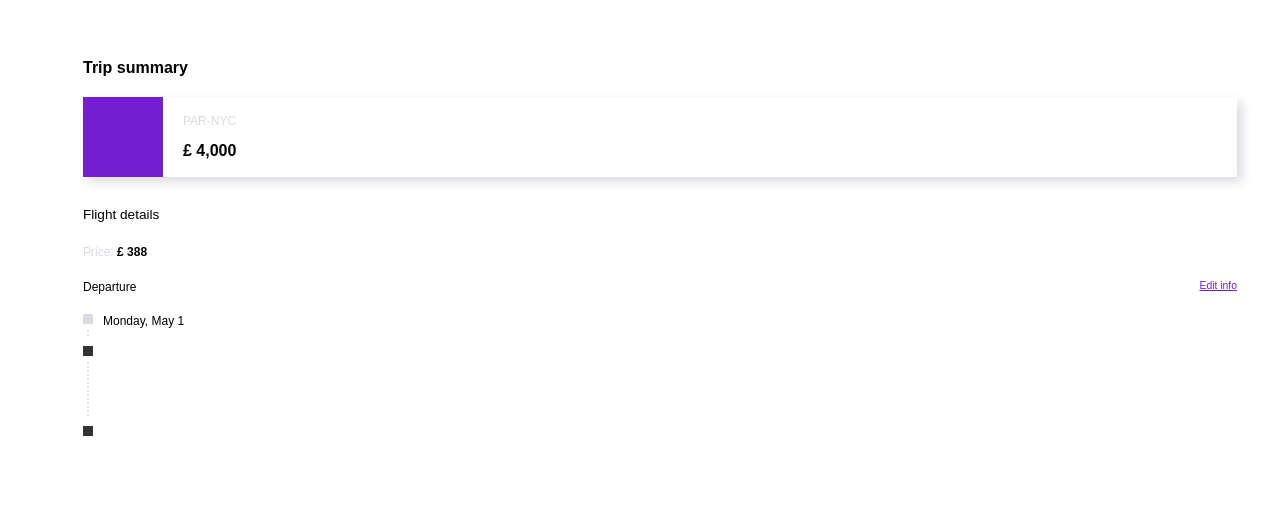
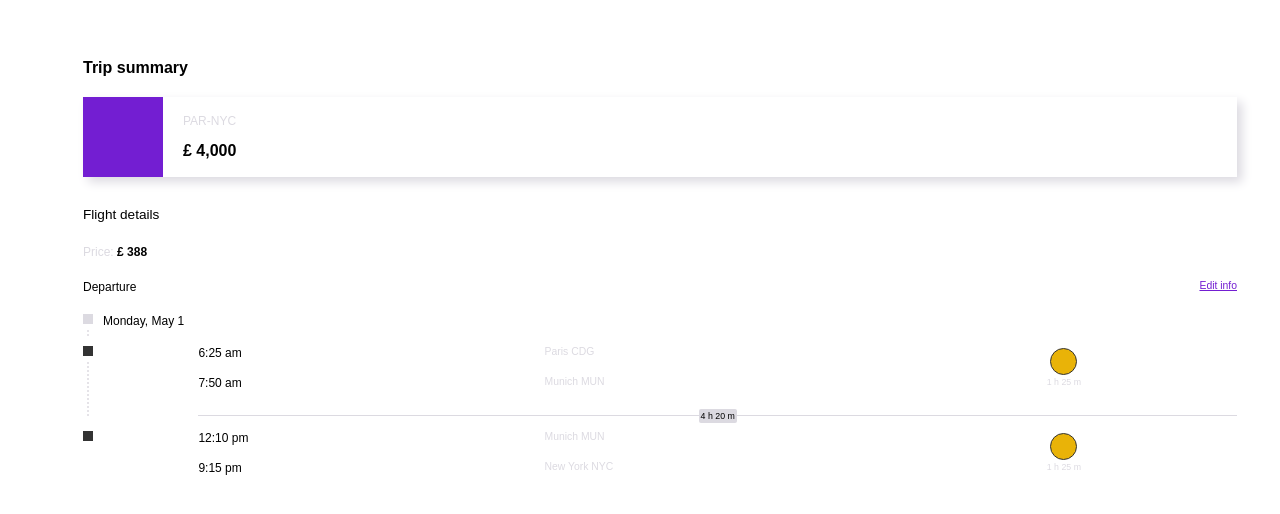
Before and after one commit to JulianMayorga/animated-modal, a React (Create React App) app: page / in a window 1280 px wide. Shown: the top 514 px of the page. Built offline with nearby package versions, Linux system fonts and the light colour scheme.

Commit message:
Trip summary: Show departure details

```diff
--- a/src/App.js
+++ b/src/App.js
@@ -3,6 +3,7 @@ import React, { Component } from "react";
 const darkViolet = "#731ED2";
 const lightGrey = "#DCDAE1";
 const black = "#333";
+const yellow = "#E9B308";
 
 const Dot = () => (
   <div
@@ -161,11 +162,22 @@ class App extends Component {
         </div>
         <div
           style={{
+            display: "grid",
+            gridTemplateAreas: `"a b c d" "a e f d" "a g g g"`,
+            gridTemplateColumns: "10% 30% 30% 30%",
+            gridTemplateRows: "30px 30px",
+            marginBottom: 5
+          }}
+        >
+          <div
+            style={{
               display: "flex",
               flexDirection: "column",
               alignItems: "center",
               width: 10,
-            marginBottom: 10
+              marginBottom: 10,
+              marginRight: 10,
+              gridArea: "a"
             }}
           >
             <div
@@ -191,21 +203,210 @@ class App extends Component {
             <Dot />
             <Dot />
           </div>
+          <span
+            style={{
+              fontSize: ".75rem",
+              whiteSpace: "nowrap",
+              gridArea: "b",
+              flex: 1
+            }}
+          >
+            6:25 am
+          </span>
+          <span
+            style={{
+              fontSize: ".65rem",
+              whiteSpace: "nowrap",
+              gridArea: "c",
+              color: lightGrey,
+              flex: 1
+            }}
+          >
+            Paris CDG
+          </span>
+          <div
+            style={{
+              display: "flex",
+              alignItems: "center",
+              justifyContent: "flex-start",
+              gridArea: "d",
+              flexDirection: "column"
+            }}
+          >
+            <div
+              style={{
+                width: 25,
+                height: 25,
+                borderRadius: 25,
+                backgroundColor: yellow,
+                border: `solid 1px ${black}`,
+                margin: 2
+              }}
+            />
+            <span
+              style={{
+                fontSize: ".55rem",
+                color: lightGrey
+              }}
+            >
+              1 h 25 m
+            </span>
+          </div>
+          <span
+            style={{
+              fontSize: ".75rem",
+              whiteSpace: "nowrap",
+              flex: 1,
+              gridArea: "e"
+            }}
+          >
+            7:50 am
+          </span>
+          <span
+            style={{
+              fontSize: ".65rem",
+              whiteSpace: "nowrap",
+              color: lightGrey,
+              flex: 1,
+              gridArea: "f"
+            }}
+          >
+            Munich MUN
+          </span>
+          <div
+            style={{
+              display: "flex",
+              gridArea: "g",
+              fontSize: ".75rem",
+              alignItems: "center",
+              justifyContent: "center",
+              flex: 1
+            }}
+          >
+            <div
+              style={{
+                height: 1,
+                backgroundColor: lightGrey,
+                flex: 1
+              }}
+            />
+            <span
+              style={{
+                backgroundColor: lightGrey,
+                fontSize: ".55rem",
+                padding: 2,
+                borderRadius: 2
+              }}
+            >
+              4 h 20 m
+            </span>
+            <div
+              style={{
+                height: 1,
+                backgroundColor: lightGrey,
+                flex: 1
+              }}
+            />
+          </div>
+        </div>
+        <div
+          style={{
+            display: "grid",
+            gridTemplateAreas: `"a b c d" "a e f d"`,
+            gridTemplateColumns: "10% 30% 30% 30%",
+            gridTemplateRows: "30px 30px"
+          }}
+        >
           <div
             style={{
               display: "flex",
               flexDirection: "column",
               alignItems: "center",
-            width: 10
+              width: 10,
+              marginBottom: 10,
+              marginRight: 10,
+              gridArea: "a"
             }}
           >
             <div
               style={{
                 width: 10,
                 height: 10,
-              backgroundColor: black
+                backgroundColor: black,
+                marginBottom: 4
               }}
             />
+          </div>
+          <span
+            style={{
+              fontSize: ".75rem",
+              whiteSpace: "nowrap",
+              gridArea: "b",
+              flex: 1
+            }}
+          >
+            12:10 pm
+          </span>
+          <span
+            style={{
+              fontSize: ".65rem",
+              whiteSpace: "nowrap",
+              gridArea: "c",
+              color: lightGrey,
+              flex: 1
+            }}
+          >
+            Munich MUN
+          </span>
+          <div
+            style={{
+              display: "flex",
+              alignItems: "center",
+              justifyContent: "flex-start",
+              gridArea: "d",
+              flexDirection: "column"
+            }}
+          >
+            <div
+              style={{
+                width: 25,
+                height: 25,
+                borderRadius: 25,
+                backgroundColor: yellow,
+                border: `solid 1px ${black}`,
+                margin: 2
+              }}
+            />
+            <span
+              style={{
+                fontSize: ".55rem",
+                color: lightGrey
+              }}
+            >
+              1 h 25 m
+            </span>
+          </div>
+          <span
+            style={{
+              fontSize: ".75rem",
+              whiteSpace: "nowrap",
+              flex: 1,
+              gridArea: "e"
+            }}
+          >
+            9:15 pm
+          </span>
+          <span
+            style={{
+              fontSize: ".65rem",
+              whiteSpace: "nowrap",
+              color: lightGrey,
+              flex: 1,
+              gridArea: "f"
+            }}
+          >
+            New York NYC
+          </span>
         </div>
       </div>
     );
```
Lines whose indentation alone changed are shown as unchanged.
